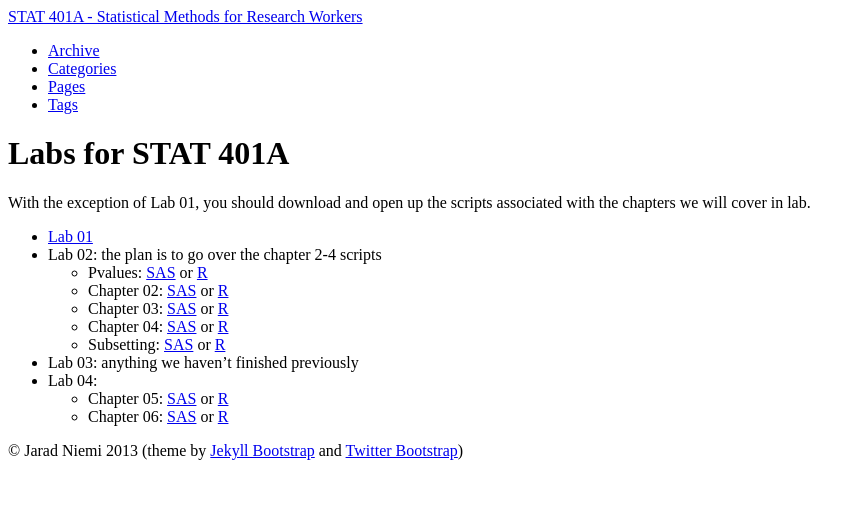
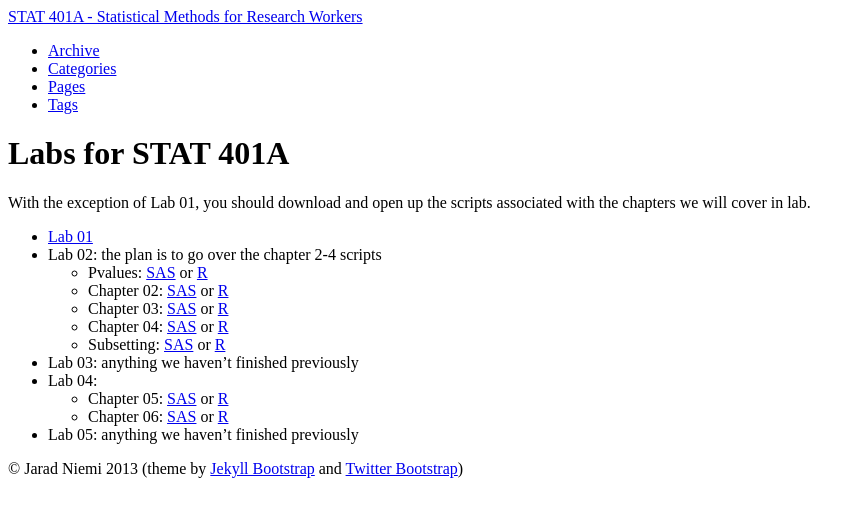
Before and after one commit to jarad/stat401A, a Jekyll site: the page built from lab/index.md, in a window 1280 px wide. Shown: the top 517 px of the page, without its empty margins (0-865 px from the left). Built offline with Jekyll 4.4.1, drawn with Linux system fonts in a browser that asks for light colours.

Commit message:
added lab05

```diff
--- a/lab/index.md
+++ b/lab/index.md
@@ -18,3 +18,4 @@ With the exception of Lab 01, you should download and open up the scripts associ
 - Lab 04:
   - Chapter 05: [SAS]({{BASE_PATH}}/lab/ch05.sas) or [R]({{BASE_PATH}}/lab/ch05.R)
   - Chapter 06: [SAS]({{BASE_PATH}}/lab/ch06.sas) or [R]({{BASE_PATH}}/lab/ch06.R)
+- Lab 05: anything we haven't finished previously
```
